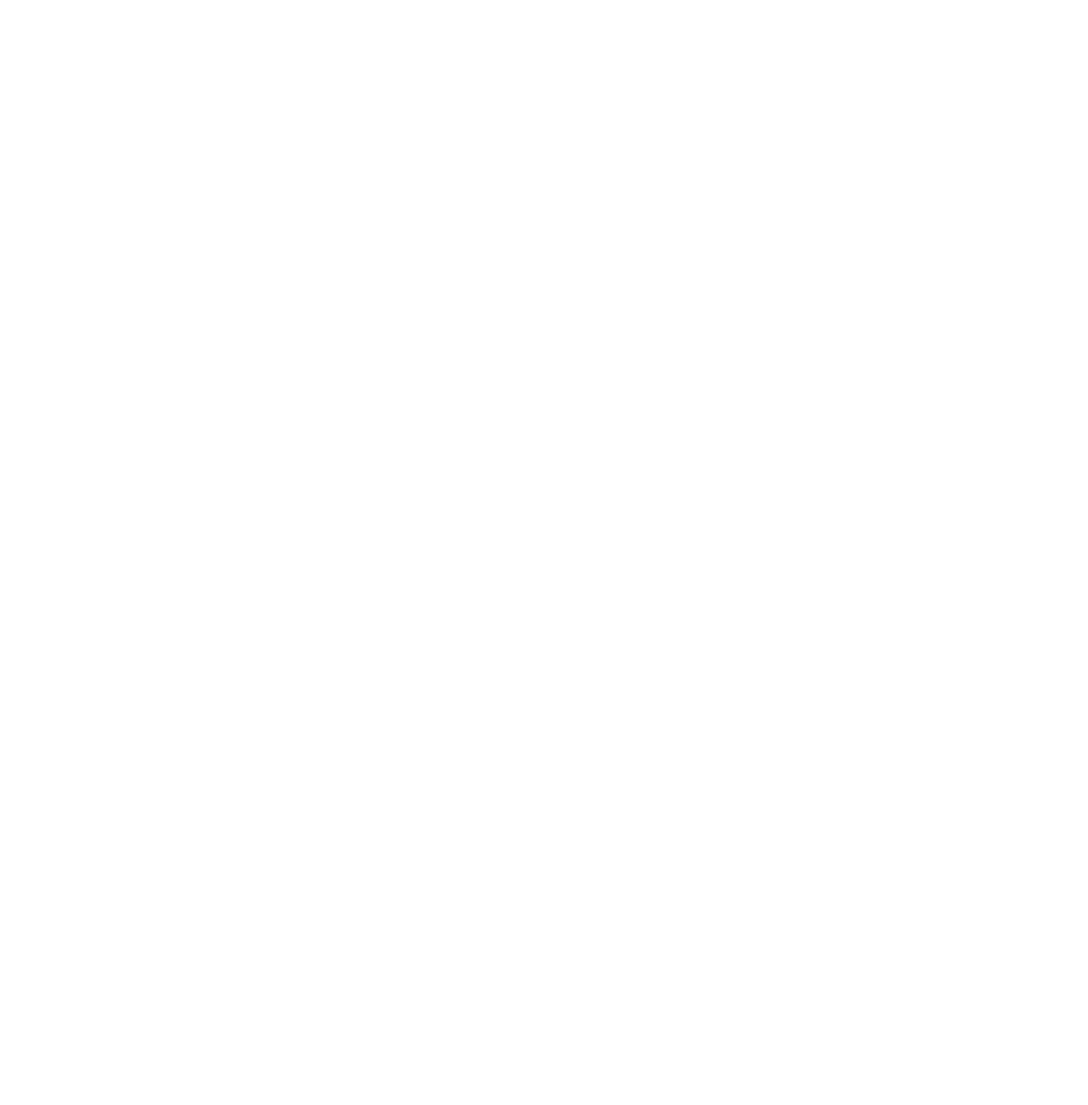
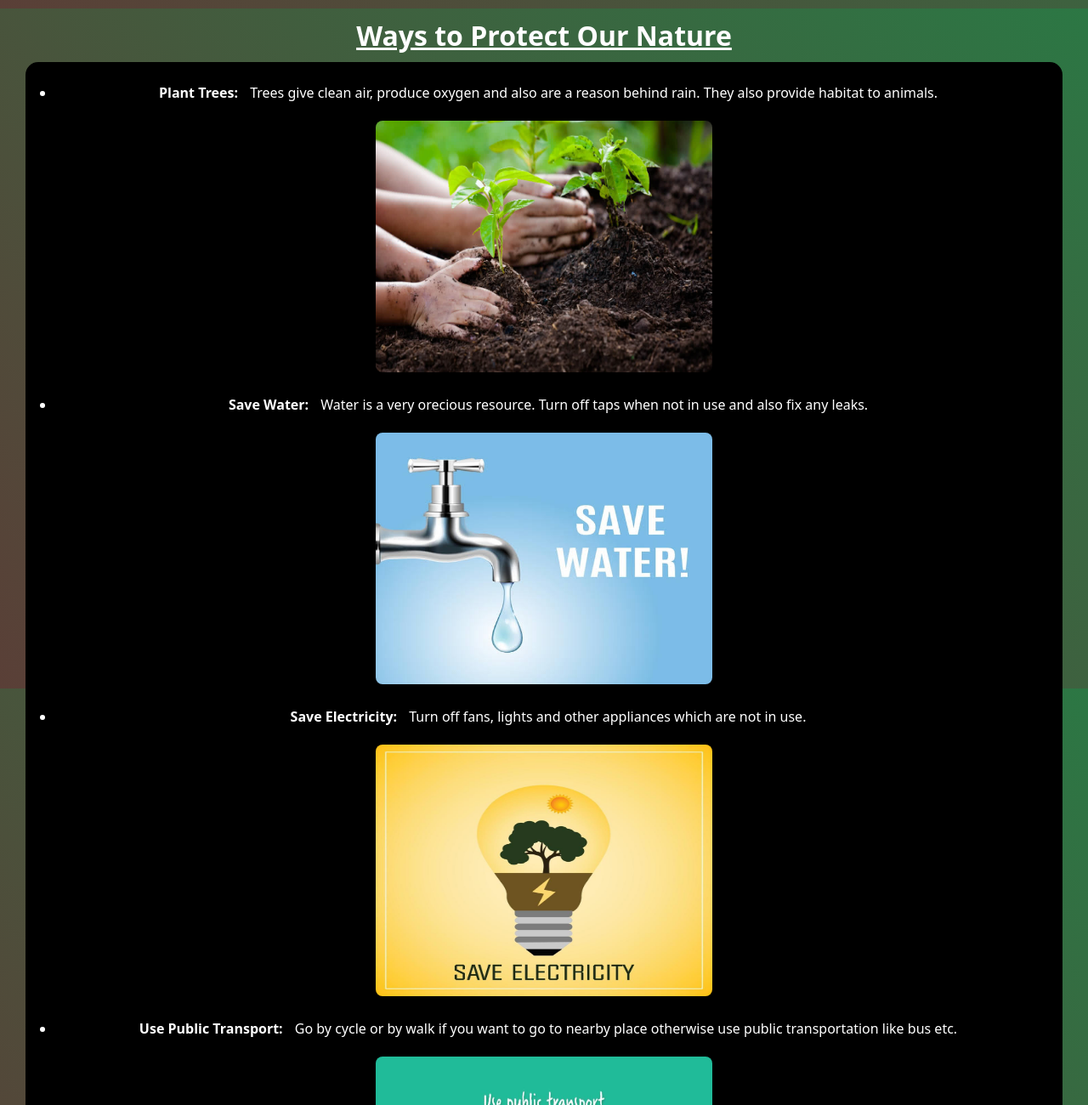
Before and after one commit to Yuser00123/nature-remake, a plain HTML site: page protect.html in a window 1280 px wide. Shown: the top 1300 px of the page at 85% size. Before the commit the page ends 800 px from the top, so only its background shows below. Drawn offline with Linux system fonts and the light colour scheme; a web font is replaced by a local one.

Commit message:
added some points in protect.html file and connected index.html with protect.html through script.js

```diff
--- a/protect.html
+++ b/protect.html
@@ -0,0 +1,25 @@
+<!DOCTYPE html>
+<html>
+    <head>
+        <title>Protect Nature</title>
+        <link rel="stylesheet" href="style.css">
+        <link rel="icon" type="image/png" href="assets/favicon.png">
+    </head>
+    <body>
+        <h1><u><strong>Ways to Protect Our Nature</strong></u></h1>
+        <div class="content">
+            <ul>
+                <li><b>Plant Trees: </b>Trees give clean air, produce oxygen and also are a reason behind rain. They also provide habitat to animals.</li>
+                <img src="assets/plant_trees.jpg">
+                <li><b>Save Water: </b>Water is a very orecious resource. Turn off taps when not in use and also fix any leaks.</li>
+                <img src="assets/water.jpeg">
+                <li><b>Save Electricity: </b>Turn off fans, lights and other appliances which are not in use.</li>
+                <img src="assets/electricity.jpg">
+                <li><b>Use Public Transport: </b>Go by cycle or by walk if you want to go to nearby place otherwise use public transportation like bus etc.</li>
+                <img src="assets/transport.jpeg">
+                <li><b>Don't Litter: </b>Don't throw garbage on the road or any public place. Throw garbage only in dustbins. This helps keep our environment clean and green.</li>
+                <img src="assets/litter.jpeg">
+            </ul>
+        </div>
+    </body>
+</html>
```
Also changed, not shown: index.html (+1 -1 lines), script.js (+8 -0 lines), assets/electricity.jpg (added), assets/litter.jpeg (added), assets/plant_trees.jpg (added), assets/transport.jpeg (added), assets/water.jpeg (added).
